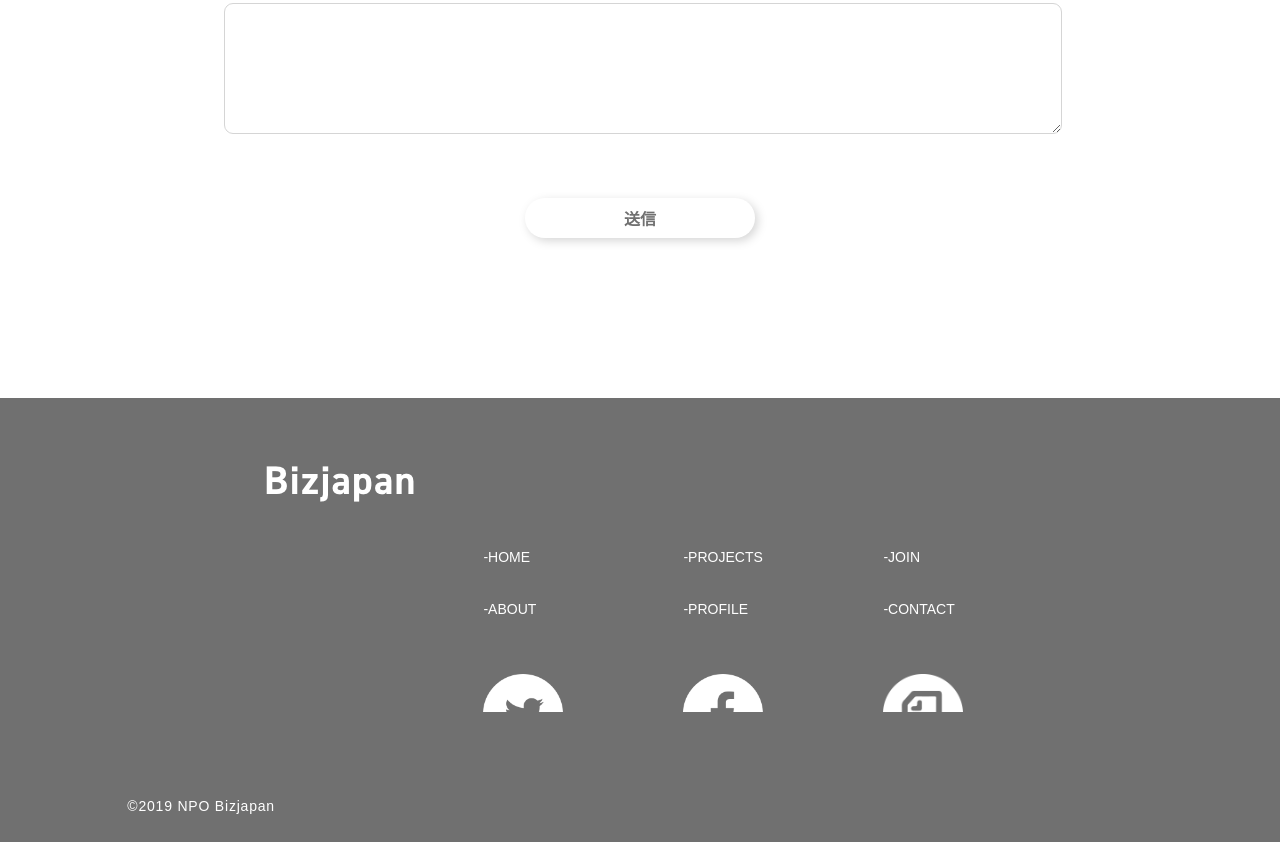
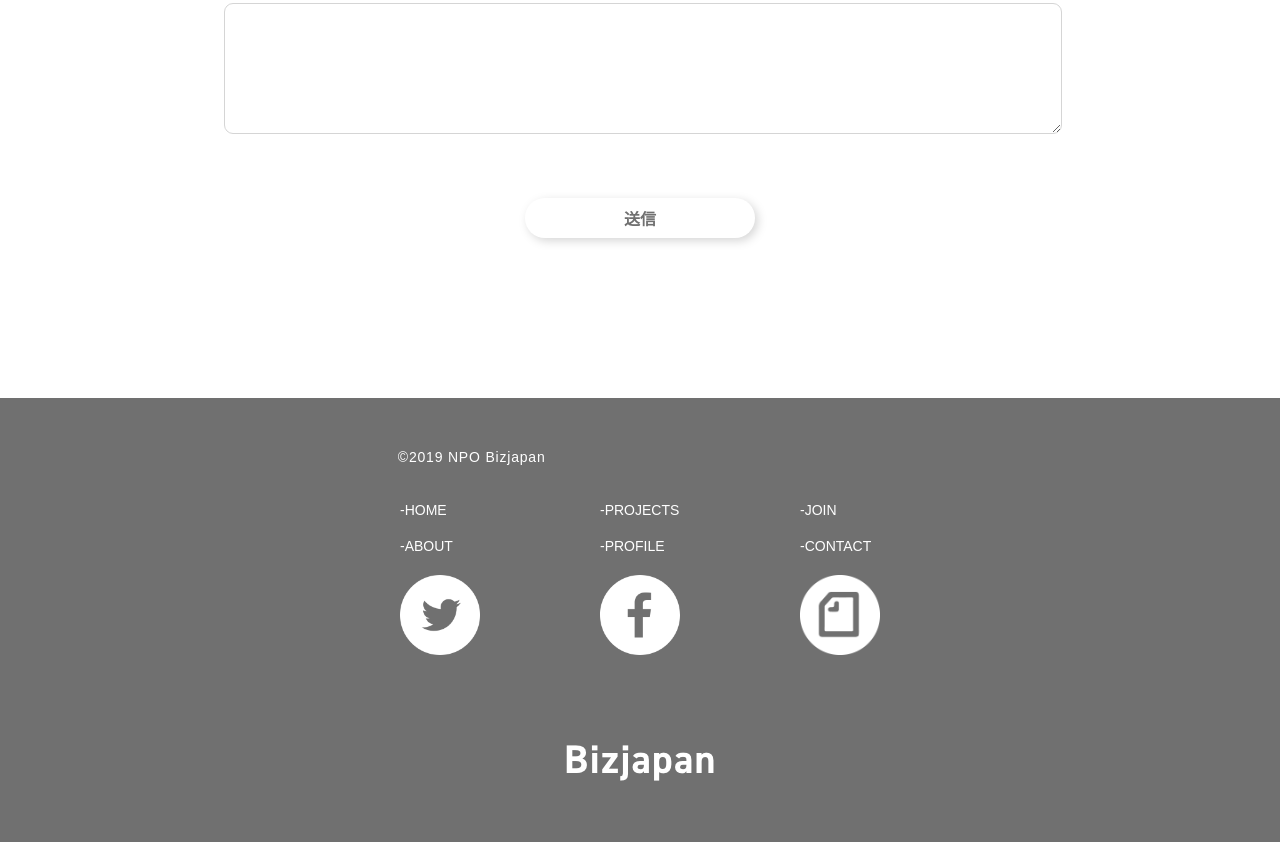
Before and after one commit to BizjapanOrg/old-bizjapan-website, a plain HTML site: page index.html in a window 1280 px wide. Shown: the part 4621-5463 px from the top of the page. Drawn offline with nearby package versions, Linux system fonts and the light colour scheme.

Commit message:
fix footer

```diff
--- a/css/original/common.css
+++ b/css/original/common.css
@@ -198,46 +198,6 @@ figcaption div {
 }
 figure:hover figcaption {
   opacity: 1;
-}
-/* FooterのCSS */
-footer {
-  background-color: #9E9E9E;
-  overflow:hidden;
-  position: relative;
-}
-footer .logo {
-  position:absolute;
-  top: 78px;
-  left: 10%;
-  height: 48px;
-}
-.nav-footer {
-  position: absolute;
-  top:78px;
-  right: 14.5%;
-  display:block;
-  float: right;
-}
-.nav-footer ul{
-  clear:both;
-}
-.nav-footer li {
-  padding-bottom: 16px;
-  list-style: none;
-  text-align: right;
-}
-.nav-footer a{
-  text-decoration: none;
-  color: #ffffff;
-}
-.copyright {
-  clear:both;
-  position: absolute;
-  bottom:40px;
-  width: 100%;
-  text-align: center;
-  font-family: Arial, Helvetica, "sans-serif";
-  color: #ffffff;
 }
 @media(max-width:770px){
   header .logo{
@@ -444,10 +404,7 @@ header a {
   padding: 5.46vw 0 4.68vw 0;
   margin: auto;
 }
-
 /* FooterのCSS */
-/* width:476px; なら別のフッタ表示しないといけない*/
-
 @charset "UTF-8";
 .copyright,
 .nav-footer ul {
@@ -502,7 +459,7 @@ footer .logo {
   padding-inline-start:0;
 }
 
-.nav-footer a{
+.nav-footer a {
   font-size: 14px;
   position: relative;
   font-family: Arial;
@@ -518,10 +475,6 @@ footer .logo {
   width:100px;
 }
 
-
-.nav-footer img{
-  padding-top: 20px;
-}
 
 .copyright {
   width: 175px;
@@ -541,8 +494,6 @@ footer .logo {
 
 .sns-logo{
   text-align: center;
-  color: #ffffff;
-
 }
 .sns-logo img{
   justify-content: center;
@@ -552,12 +503,9 @@ footer .logo {
   height:auto;
 }
 .bizjapan-text{
-  margin: 20px auto;
+  padding-top: 60px;
   text-align: center;
-}
-.nav-footer-box{
-  margin: 0;
-
+  margin:auto;
 }
 
 a.anchor{
```
